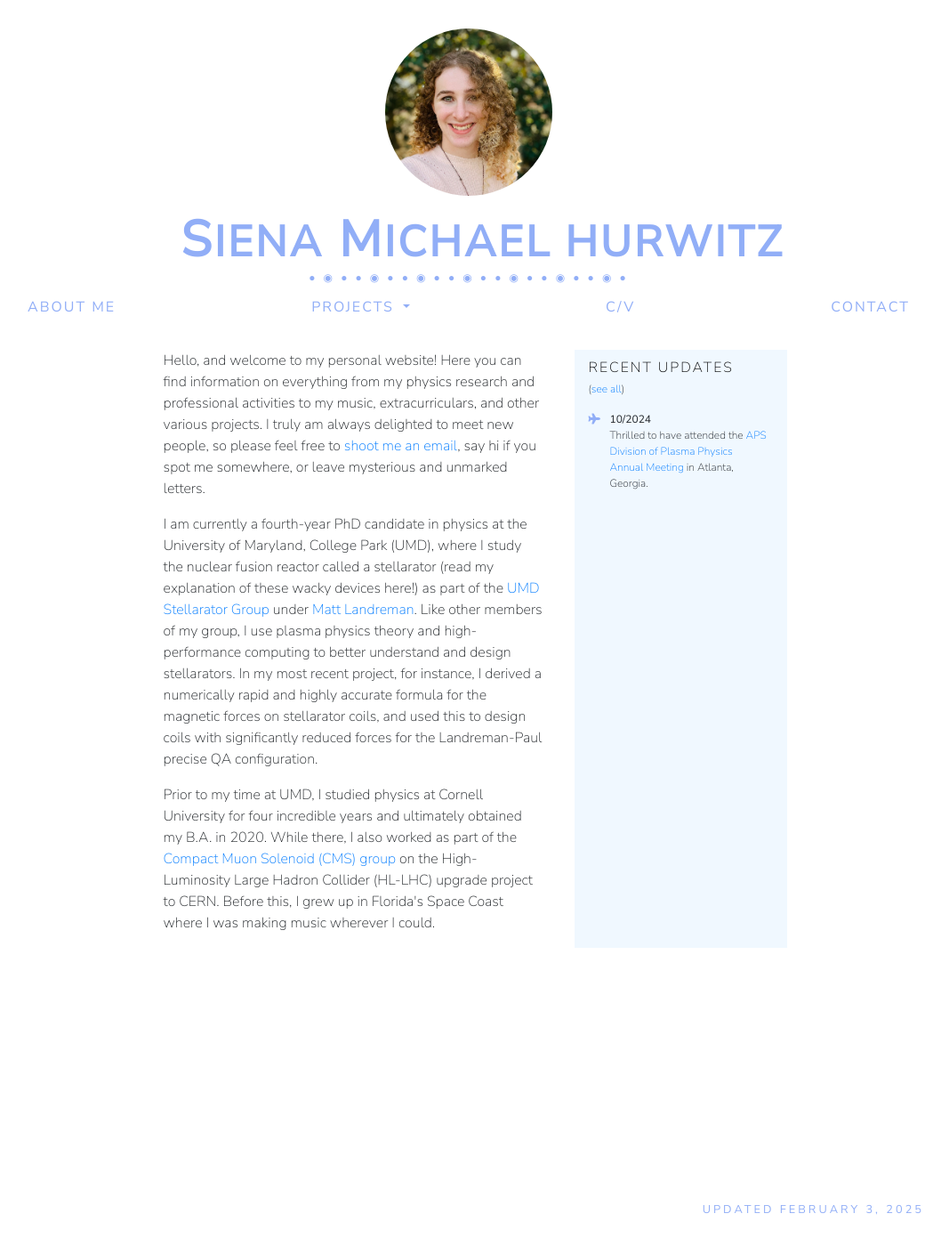
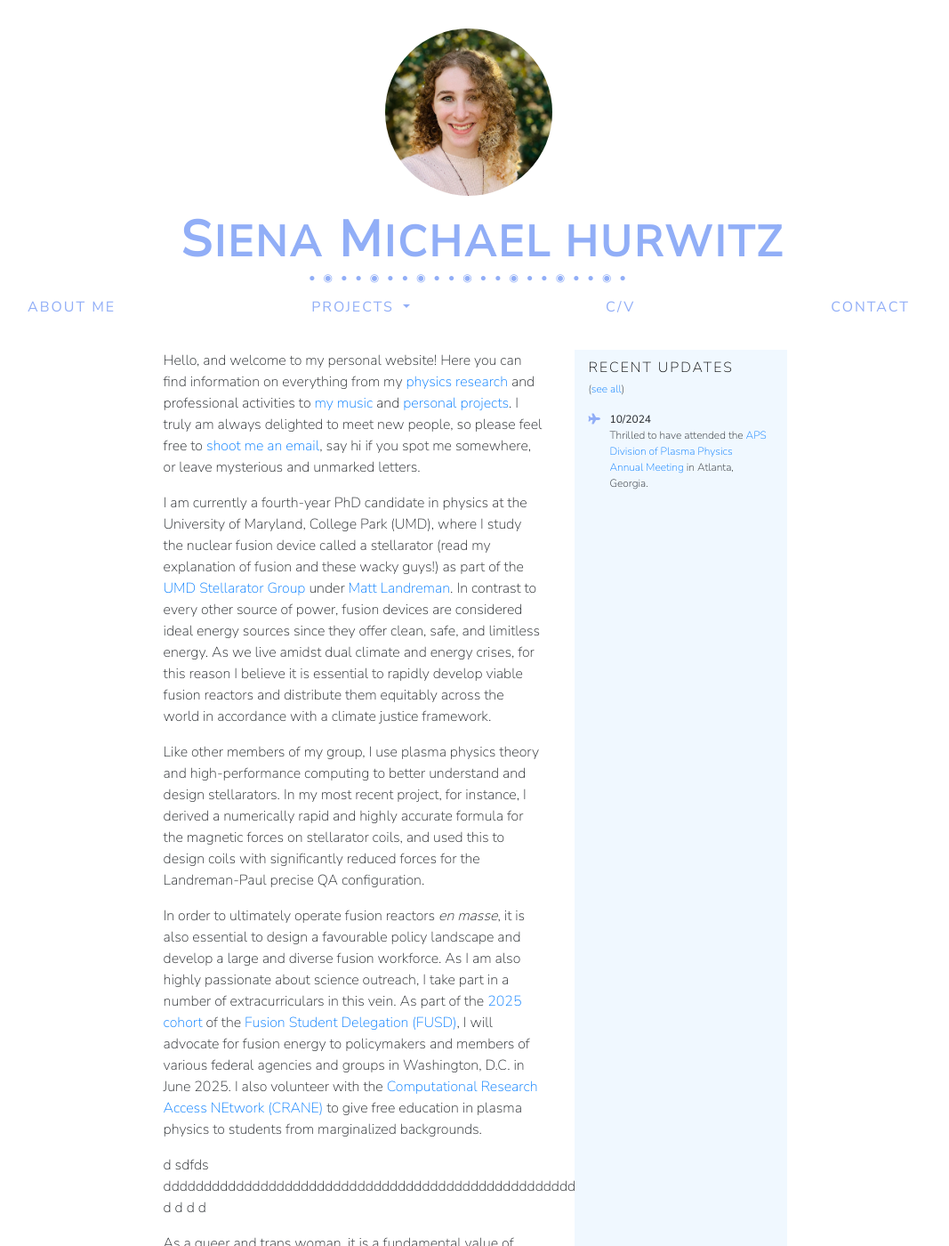
Before and after one commit to smhurwitz/smhurwitz.github.io, a Jekyll site: the page built from index.html, in a window 1280 px wide and 1400 px high. Shown: the whole window at 89% size, without its empty margins (113-1180 px from the left). Built offline with Jekyll 4.4.1, drawn with Linux system fonts in a browser that asks for light colours; nearby versions of some CDN libraries; some of the changed text lies outside the part shown.

```diff
--- a/index.html
+++ b/index.html
@@ -6,11 +6,18 @@
 <main>
   <div class="row description">
     <div class="intro-text my-4 col-md-8">
-      <p>Hello, and welcome to my personal website! Here you can find information on everything from my physics research and professional activities to my music, extracurriculars, and other various projects. I truly am always delighted to meet new people, so please feel free to <a href="mailto:G7e9b@example.com">shoot me an email</a>, say hi if you spot me somewhere, or leave mysterious and unmarked letters.</p>
+      <p>Hello, and welcome to my personal website! Here you can find information on everything from my <a href="physics.html" target="_blank">physics research</a> and professional activities to <a href="music.html" target="_blank">my music</a> and <a href="projects.html" target="_blank">personal projects</a>. I truly am always delighted to meet new people, so please feel free to <a href="mailto:G7e9b@example.com">shoot me an email</a>, say hi if you spot me somewhere, or leave mysterious and unmarked letters.</p>
 
-      <p>I am currently a fourth-year PhD candidate in physics at the University of Maryland, College Park (UMD), where I study the nuclear fusion reactor called a stellarator (read my explanation of these wacky devices here!) as part of the <a href="https://terpconnect.umd.edu/~mattland/" target="_blank"
-        >UMD Stellarator Group</a> under <a href="https://ireap.umd.edu/clark/faculty/1279/Matt-Landreman" target="_blank"
-        >Matt Landreman</a>. Like other members of my group, I use plasma physics theory and high-performance computing to better understand and design stellarators. In my most recent project, for instance, I derived a numerically rapid and highly accurate formula for the magnetic forces on stellarator coils, and used this to design coils with significantly reduced forces for the Landreman-Paul precise QA configuration. </p>
+      <p>I am currently a fourth-year PhD candidate in physics at the University of Maryland, College Park (UMD), where I study the nuclear fusion device called a stellarator (read my explanation of fusion and these wacky guys!) as part of the <a href="https://terpconnect.umd.edu/~mattland/" target="_blank"
+        >UMD Stellarator Group</a> under <a href="https://ireap.umd.edu/clark/faculty/1279/Matt-Landreman" target="_blank">Matt Landreman</a>. In contrast to every other source of power, fusion devices are considered ideal energy sources since they offer clean, safe, and limitless energy. As we live amidst dual climate and energy crises, for this reason I believe it is essential to rapidly develop viable fusion reactors and distribute them equitably across the world in accordance with a climate justice framework. </p>
+
+      <p>Like other members of my group, I use plasma physics theory and high-performance computing to better understand and design stellarators. In my most recent project, for instance, I derived a numerically rapid and highly accurate formula for the magnetic forces on stellarator coils, and used this to design coils with significantly reduced forces for the Landreman-Paul precise QA configuration. </p>
+
+      <p>In order to ultimately operate fusion reactors <i>en masse</i>, it is also essential to design a favourable policy landscape and develop a large and diverse fusion workforce. As I am also highly passionate about science outreach, I take part in a number of extracurriculars in this vein. As part of the <a href="https://www.fusiondelegation.org/meet-the-delegation/2025-delegation" target="_blank">2025 cohort</a> of the <a href="https://www.fusiondelegation.org/home" target="_blank">Fusion Student Delegation (FUSD)</a>, I will advocate for fusion energy to policymakers and members of various federal agencies and groups in Washington, D.C. in June 2025. I also volunteer with the <a href="https://www.cranephysics.org" target="_blank">Computational Research Access NEtwork (CRANE)</a> to give free education in plasma physics to students from marginalized backgrounds.</p>
+      <p>d sdfds   ddddddddddddddddddddddddddddddddddddddddddddddddddddddd  d d d d <data value="d D"></data> </p>
+      <p>As a queer and trans woman, it is a fundamental value of mine to advocate for marginalized people and create safe, inclusive, and bold spaces both within physics and in my ordinary life. As somebody who deeply struggled with identity and health throughout her career, I deeply wish to foster a community within physics and serve as a mentor figure. I especially hope to, provided I remain in academia, form a research group where I can do just that.</p>
+
+      <p>I highly encourage you to reach out to me, especially if you're queer or interested in research</p>
 
       <p>Prior to my time at UMD, I studied physics at Cornell University for four incredible years and ultimately obtained my B.A. in 2020. While there, I also worked as part of the <a href="https://www.classe.cornell.edu/Research/CMS/Phase2/WebHome.html" target="_blank">Compact Muon Solenoid (CMS) group</a> on the High-Luminosity Large Hadron Collider (HL-LHC) upgrade project to CERN. Before this, I grew up in Florida's Space Coast where I was making music wherever I could. </p>
 
```
